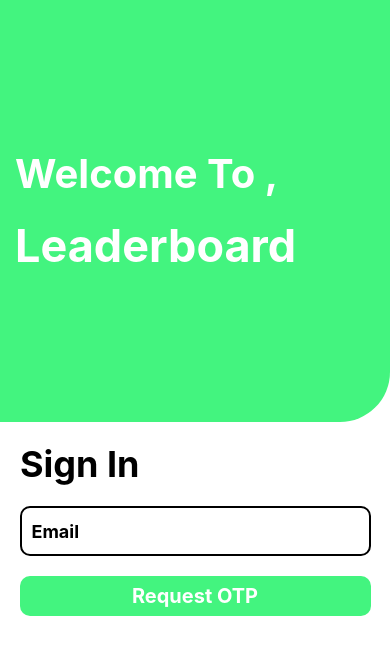
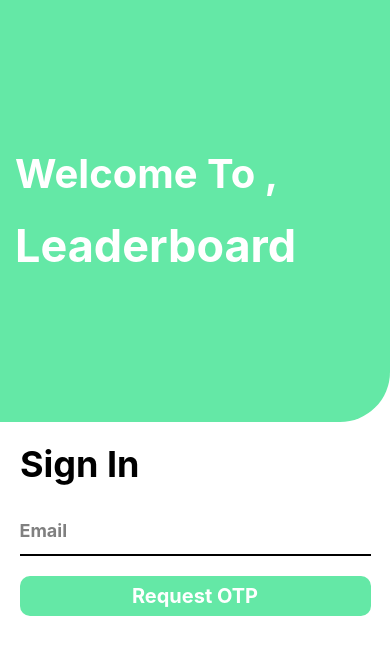
Before and after one commit to Android-Club-VITC/leaderboard-app, a React Native app: screen / in a window 390 px wide. Shown: the top 654 px of the page. Built offline with nearby package versions, Linux system fonts and the light colour scheme.

Commit message:
dark theme enabled

```diff
--- a/src/screens/signin/index.jsx
+++ b/src/screens/signin/index.jsx
@@ -52,17 +52,16 @@ export default function SignIn() {
   // const [modalVisible, setModalVisible] = useState(false);
 
   const colorScheme = Appearance.getColorScheme();
-  const themeStyle =
-    colorScheme === "light" ? styles.lightThemeColor : styles.darkThemeColor;
-  const themeTextStyle =
-    colorScheme === "light"
-      ? styles.lightThemeTextColor
-      : styles.darkThemeTextColor;
-  const themeContainerStyle =
-    colorScheme === "light"
-      ? styles.lightContainerColor
-      : styles.darkContainerColor;
+  const themeStyle = colorScheme === "light" ? styles.lightThemeColor : styles.darkThemeColor;
+  const themeTextStyle = colorScheme === "light"? styles.lightThemeTextColor : styles.darkThemeTextColor;
+  const themeContainerStyle = colorScheme === "light" ? styles.lightContainerColor : styles.darkContainerColor;
 
+  const theme ={
+    theme:colorScheme,
+    style:themeStyle,
+    textStyle:themeTextStyle,
+    containerStyle:themeContainerStyle,
+  }
   const { login } = useAuth();
 
   const loginHandler = async () => {
@@ -117,27 +116,40 @@ export default function SignIn() {
   };
 
    return (
-        <View style={{marginTop:0,flex:1}}>
-            <Welcome/>
-            {!verifyEmail && <Input email={email} setEmail={setEmail} setVerifyEmail={setVerifyEmail} verify={verifyEmailHandler} loading={loading}session="email"/>}
-            {verifyEmail && <Input email={email} otp={otp} setOtp={setOtp}  setVerifyEmail={setVerifyEmail} verify={loginHandler} session="otp"/>}
+        <View style={[{marginTop:0,flex:1},themeStyle]}>
+            <Welcome theme={theme}/>
+
+            {!verifyEmail &&
+              <Input
+                email={email}
+                setEmail={setEmail}
+                setVerifyEmail={setVerifyEmail}
+                verify={verifyEmailHandler}
+                loading={loading}
+                session="email"
+                theme={theme}
+              />
+            }
+
+            {verifyEmail &&
+              <Input
+                email={email}
+                otp={otp}
+                setOtp={setOtp}
+                setVerifyEmail={setVerifyEmail}
+                verify={loginHandler}
+                session="otp"
+                theme={theme}
+              />
+            }
         </View>
     );
 
 }
 
-function Welcome(){
+function Welcome(props){
   return(
-    <View
-      style={{
-        width : "100%",
-        height : "50%",
-        backgroundColor:'#43F47F',
-        borderBottomRightRadius: 50,
-        paddingLeft:15,
-        justifyContent:'center'
-      }}
-    >
+    <View style={[styles.topContainer,props.theme.containerStyle]}>
       <Text
         style={{
           fontWeight:'bold',
@@ -163,67 +175,42 @@ function Input(props){
   return(
     <View>
         <Text
-            style={{
-            fontWeight:'bold',
-            fontSize:36,
-            marginVertical:20,
-            marginHorizontal:20,
-            }}
+            style={[{
+              fontWeight:'bold',
+              fontSize:36,
+              marginVertical:20,
+              marginHorizontal:20,
+            },props.theme.textStyle]}
         >Sign In</Text>
         {props.session==="otp" &&
             <Text
-                style={{
+                style={[{
                     fontSize:20,
                     fontWeight:'bold',
                     marginHorizontal:20,
                     marginVertical:10
-                }}
+                },props.theme.textStyle]}
             >{props.email}</Text>
         }
         {props.session==="email"?
-            <InputField placeHolder="Email" value={props.email} setValue={props.setEmail}/>
+            <InputField placeHolder="Email" value={props.email} setValue={props.setEmail} theme={props.theme}/>
             :
-            <InputField placeHolder="OTP" value={props.otp} setValue={props.setOtp}/>
+            <InputField placeHolder="OTP" value={props.otp} setValue={props.setOtp} theme={props.theme}/>
         }
       <TouchableOpacity
-        style={{
-          width:"90%",
-          height:40,
-          borderRadius:10,
-          backgroundColor:'#43F47F',
-          alignSelf: 'center',
-          justifyContent:'center',
-          marginTop:20
-        }}
+        style={[styles.button,props.theme.containerStyle]}
         onPress={()=>{
             props.verify();
         }}
       >
         <Text
-            style={{
-                textAlign:'center',
-                color:'white',
-                fontSize: 20,
-                fontWeight: 'bold'
-            }}
+            style={styles.buttonText}
         >{props.session==="email"?props.loading==true?"Sending OTP...":"Request OTP":"Verify"}</Text>
         </TouchableOpacity>
 
         {props.session==="otp" &&
             <TouchableOpacity
-                style={{
-                    flexDirection:'row',
-                    height:40,
-                    borderRadius:10,
-                    backgroundColor:'#43F47F',
-                    marginTop:20,
-                    alignItems:'center',
-                    justifyContent:'flex-end',
-                    paddingHorizontal:10,
-                    marginHorizontal:20,
-                    alignSelf:'flex-end'
-                }}
-
+                style={[styles.button2,props.theme.containerStyle]}
                 onPress={()=>{props.setVerifyEmail(false)}}
             >
                 <Text
@@ -244,26 +231,14 @@ function Input(props){
 function InputField(props){
   return(
     <View
-      style={{
-        width:"100%",
-        justifyContent:'center',
-        alignItems:'center',
-      }}
+      style={[styles.inputContainer]}
     >
       <TextInput
-        style={{
-          borderWidth:2,
-          width:"90%",
-          height:50,
-          borderRadius:10,
-          paddingHorizontal:10,
-          fontWeight:'bold',
-          fontSize: 18,
-
-        }}
+        style={[styles.input,props.theme.textStyle]}
         value = {props.value}
         onChangeText = {(value)=>props.setValue(value)}
         placeholder={props.placeHolder}
+        placeholderTextColor={props.theme.theme === "light" ? "grey" : "#fff"}
       />
 
     </View>
@@ -271,10 +246,27 @@ function InputField(props){
 }
 
 const styles = StyleSheet.create({
+  topContainer:{
+    width : wp("100%"),
+    height : hp("50%"),
+    backgroundColor:'#43F47F',
+    borderBottomRightRadius: 50,
+    paddingLeft:15,
+    justifyContent:'center'
+  },
+  inputContainer:{
+    width:wp("100%"),
+    justifyContent:'center',
+    alignItems:'center',
+  },
   input: {
-    margin: hp("1%"),
-    borderBottomWidth: hp("0.2%"),
-    padding: 10,
+    borderBottomWidth:2,
+    width:wp("90%"),
+    height:50,
+    // borderRadius:10,
+    // paddingHorizontal:10,
+    fontWeight:'bold',
+    fontSize: 18,
   },
   container: {
     flex: 1,
@@ -287,28 +279,34 @@ const styles = StyleSheet.create({
     top: hp("2%"),
     right: hp("2.5%"),
   },
-  title: {
-    alignSelf: "center",
-    fontSize: hp("5%"),
-    fontWeight: "bold",
-    marginBottom: hp("2%"),
+
+  button: {
+    width:wp("90%"),
+    height:40,
+    borderRadius:10,
+    // backgroundColor:'#43F47F',
+    alignSelf: 'center',
+    justifyContent:'center',
+    marginTop:20,
   },
-  button: {
-    backgroundColor: "black",
-    borderRadius: wp("20%"),
-    alignItems: "center",
-    height: hp("5%"),
-    justifyContent: "center",
-    marginTop: hp("2%"),
-    marginBottom: hp("2%"),
+  button2:{
+    flexDirection:'row',
+    height:40,
+    borderRadius:10,
+    // backgroundColor:'#43F47F',
+    marginTop:20,
+    alignItems:'center',
+    justifyContent:'flex-end',
+    paddingHorizontal:10,
+    marginHorizontal:20,
+    alignSelf:'flex-end'
+
   },
   buttonText: {
-    color: '#fff',
-    fontWeight: "bold",
-  },
-  text: {
-    alignSelf: "center",
-    color: "grey",
+    textAlign:'center',
+    color:'white',
+    fontSize: 20,
+    fontWeight: 'bold'
   },
   lightThemeTextColor: {
     color: "#000000",
```
